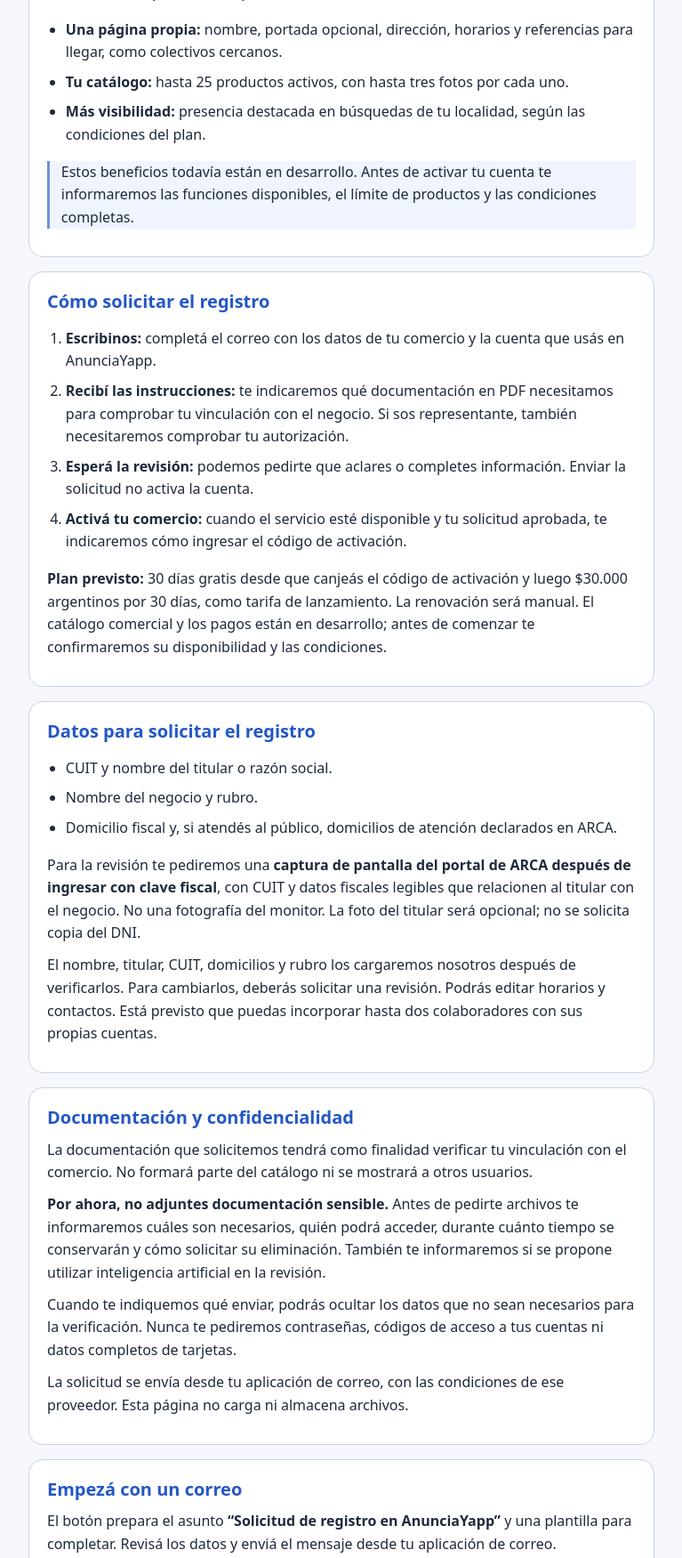
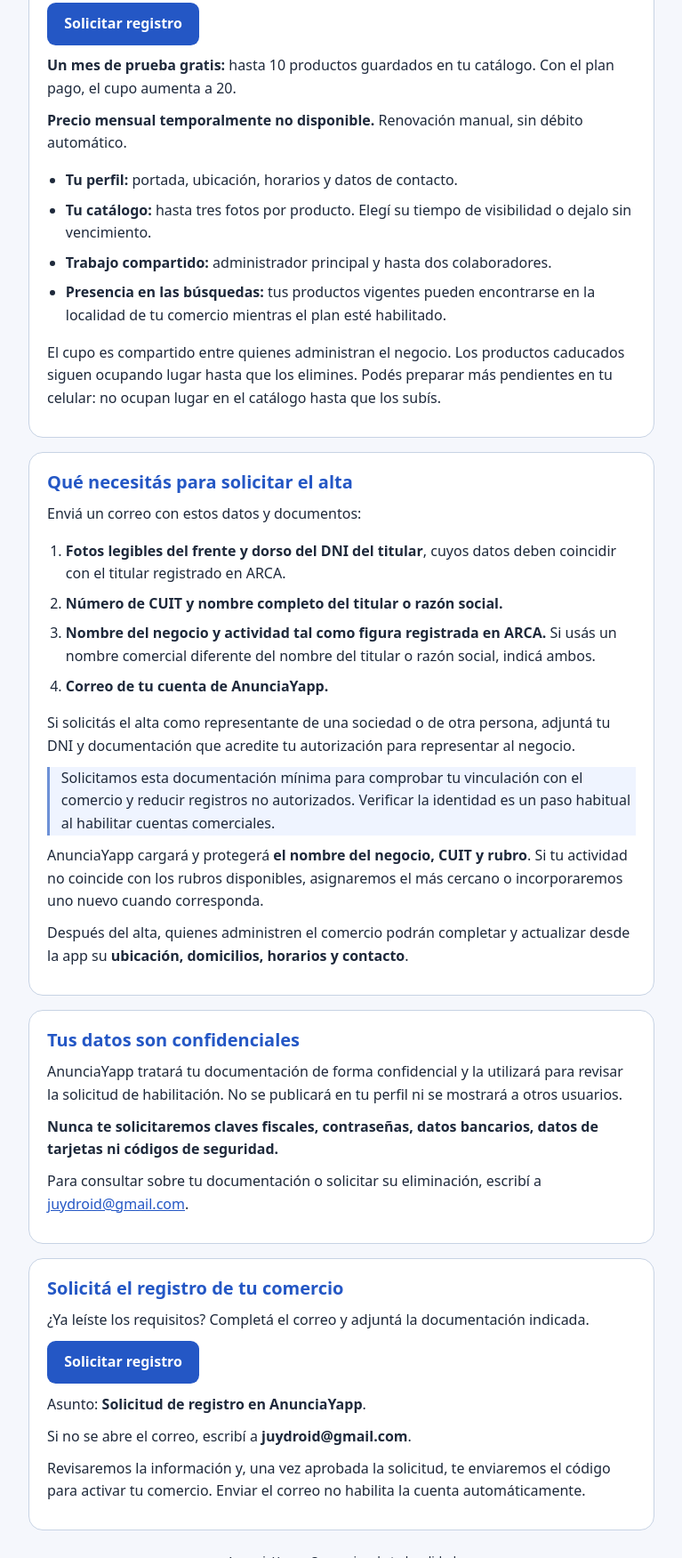
Before and after one commit to kitupi/kitupi.github.io, a plain HTML site: page comercios.html in a window 1280 px wide. Shown: the part 264-2015 px from the top of the page at 89% size, without its empty margins (256-1023 px from the left). Drawn offline with Linux system fonts and the light colour scheme; no server answers.

Commit message:
pre112: requisitos de registro, tarifa comercial dinámica y ubicación opcional al alta

```diff
--- /dev/null
+++ b/comercios-precio.js
@@ -0,0 +1,11 @@
+import {initializeApp} from "https://www.gstatic.com/firebasejs/11.0.2/firebase-app.js";
+import {getFirestore,doc,onSnapshot} from "https://www.gstatic.com/firebasejs/11.0.2/firebase-firestore.js";
+const app=initializeApp({apiKey:"AIzaSyCmyeFnhf-1nH8BWOh9zWSMq-0M5i2247o",authDomain:"abc5-93cb8.firebaseapp.com",projectId:"abc5-93cb8"});
+const salida=document.getElementById("precioMensual");
+const noDisponible=()=>{salida.textContent="Precio mensual temporalmente no disponible.";};
+// Una escucha del precio público, sin importes alternativos fijos.
+onSnapshot(doc(getFirestore(app),"Control","tarifa"),{includeMetadataChanges:true},snap=>{
+ const monto=snap.data()?.montocom;
+ if(snap.metadata.fromCache||!Number.isSafeInteger(monto)||monto<=0||monto>100000000){noDisponible();return;}
+ salida.textContent="Plan pago: "+new Intl.NumberFormat("es-AR",{style:"currency",currency:"ARS",maximumFractionDigits:0}).format(monto)+" por mes (pesos argentinos).";
+},noDisponible);
--- a/comercios.html
+++ b/comercios.html
@@ -26,51 +26,55 @@ footer{font-size:.85rem;text-align:center;padding:.5rem 0 1.5rem}
   </script>
   <link rel="stylesheet" href="/estilo-anunciayapp.css?v=90">
 </head>
+
 <body>
-<header><h1>Registrá tu comercio</h1><nav aria-label="Secciones"><a href="#propuesta">Propuesta</a><a href="#pasos">Registro</a><a href="#privacidad">Confidencialidad</a><a href="#solicitud">Contacto</a></nav></header>
+<header><h1>Registrá tu comercio</h1><nav aria-label="Secciones"><a href="#propuesta">Beneficios</a><a href="#requisitos">Requisitos</a><a href="#privacidad">Confidencialidad</a><a href="#solicitud">Solicitud</a></nav></header>
 <main>
 <section id="propuesta">
-<span class="badge">En preparación</span>
 <h2>Tu comercio, más cerca de tus clientes</h2>
-<p class="lead">Un espacio para comercios registrados en ARCA con domicilio fiscal, incluidos los que venden por internet.</p>
+<p>Un espacio para negocios registrados en ARCA.</p>
+<p class="note"><strong>Antes de solicitar el registro, leé los requisitos.</strong> Las solicitudes incompletas no serán admitidas.</p>
+<p><a class="cta" href="mailto:juydroid@gmail.com?subject=Solicitud%20de%20registro%20en%20AnunciaYapp&amp;body=Solicitud%20de%20registro%20en%20AnunciaYapp%0A%0ACorreo%20de%20mi%20cuenta%20de%20AnunciaYapp%3A%0ACUIT%3A%0ANombre%20completo%20del%20titular%20o%20raz%C3%B3n%20social%3A%0ANombre%20del%20negocio%3A%0AActividad%20registrada%20en%20ARCA%3A%0ASolicita%20el%20alta%3A%20titular%20/%20representante%20autorizado%0ANombre%20del%20representante%20%28si%20corresponde%29%3A%0A%0AAdjuntar%20fotos%20legibles%20del%20frente%20y%20dorso%20del%20DNI%20del%20titular%20o%20representante%20y%2C%20si%20corresponde%2C%20documentaci%C3%B3n%20que%20acredite%20la%20representaci%C3%B3n%20del%20negocio.%0A">Solicitar registro</a></p>
+<p><strong>Un mes de prueba gratis:</strong> hasta 10 productos guardados en tu catálogo. Con el plan pago, el cupo aumenta a 20.</p>
+<p><strong id="precioMensual" role="status">Precio mensual temporalmente no disponible.</strong> Renovación manual, sin débito automático.</p>
 <ul>
-<li><strong>Una página propia:</strong> nombre, portada opcional, dirección, horarios y referencias para llegar, como colectivos cercanos.</li>
-<li><strong>Tu catálogo:</strong> hasta 25 productos activos, con hasta tres fotos por cada uno.</li>
-<li><strong>Más visibilidad:</strong> presencia destacada en búsquedas de tu localidad, según las condiciones del plan.</li>
+<li><strong>Tu perfil:</strong> portada, ubicación, horarios y datos de contacto.</li>
+<li><strong>Tu catálogo:</strong> hasta tres fotos por producto. Elegí su tiempo de visibilidad o dejalo sin vencimiento.</li>
+<li><strong>Trabajo compartido:</strong> administrador principal y hasta dos colaboradores.</li>
+<li><strong>Presencia en las búsquedas:</strong> tus productos vigentes pueden encontrarse en la localidad de tu comercio mientras el plan esté habilitado.</li>
 </ul>
-<p class="note">Estos beneficios todavía están en desarrollo. Antes de activar tu cuenta te informaremos las funciones disponibles, el límite de productos y las condiciones completas.</p>
-</section>
-<section id="pasos">
-<h2>Cómo solicitar el registro</h2>
-<ol>
-<li><strong>Escribinos:</strong> completá el correo con los datos de tu comercio y la cuenta que usás en AnunciaYapp.</li>
-<li><strong>Recibí las instrucciones:</strong> te indicaremos qué documentación en PDF necesitamos para comprobar tu vinculación con el negocio. Si sos representante, también necesitaremos comprobar tu autorización.</li>
-<li><strong>Esperá la revisión:</strong> podemos pedirte que aclares o completes información. Enviar la solicitud no activa la cuenta.</li>
-<li><strong>Activá tu comercio:</strong> cuando el servicio esté disponible y tu solicitud aprobada, te indicaremos cómo ingresar el código de activación.</li>
-</ol>
-<p><strong>Plan previsto:</strong> 30 días gratis desde que canjeás el código de activación y luego $30.000 argentinos por 30 días, como tarifa de lanzamiento. La renovación será manual. El catálogo comercial y los pagos están en desarrollo; antes de comenzar te confirmaremos su disponibilidad y las condiciones.</p>
+<p>El cupo es compartido entre quienes administran el negocio. Los productos caducados siguen ocupando lugar hasta que los elimines. Podés preparar más pendientes en tu celular: no ocupan lugar en el catálogo hasta que los subís.</p>
 </section>
 <section id="requisitos">
-<h2>Datos para solicitar el registro</h2>
-<ul><li>CUIT y nombre del titular o razón social.</li><li>Nombre del negocio y rubro.</li><li>Domicilio fiscal y, si atendés al público, domicilios de atención declarados en ARCA.</li></ul>
-<p>Para la revisión te pediremos una <strong>captura de pantalla del portal de ARCA después de ingresar con clave fiscal</strong>, con CUIT y datos fiscales legibles que relacionen al titular con el negocio. No una fotografía del monitor. La foto del titular será opcional; no se solicita copia del DNI.</p>
-<p>El nombre, titular, CUIT, domicilios y rubro los cargaremos nosotros después de verificarlos. Para cambiarlos, deberás solicitar una revisión. Podrás editar horarios y contactos. Está previsto que puedas incorporar hasta dos colaboradores con sus propias cuentas.</p>
+<h2>Qué necesitás para solicitar el alta</h2>
+<p>Enviá un correo con estos datos y documentos:</p>
+<ol>
+<li><strong>Fotos legibles del frente y dorso del DNI del titular</strong>, cuyos datos deben coincidir con el titular registrado en ARCA.</li>
+<li><strong>Número de CUIT y nombre completo del titular o razón social.</strong></li>
+<li><strong>Nombre del negocio y actividad tal como figura registrada en ARCA.</strong> Si usás un nombre comercial diferente del nombre del titular o razón social, indicá ambos.</li>
+<li><strong>Correo de tu cuenta de AnunciaYapp.</strong></li>
+</ol>
+<p>Si solicitás el alta como representante de una sociedad o de otra persona, adjuntá tu DNI y documentación que acredite tu autorización para representar al negocio.</p>
+<p class="note">Solicitamos esta documentación mínima para comprobar tu vinculación con el comercio y reducir registros no autorizados. Verificar la identidad es un paso habitual al habilitar cuentas comerciales.</p>
+<p>AnunciaYapp cargará y protegerá <strong>el nombre del negocio, CUIT y rubro</strong>. Si tu actividad no coincide con los rubros disponibles, asignaremos el más cercano o incorporaremos uno nuevo cuando corresponda.</p>
+<p>Después del alta, quienes administren el comercio podrán completar y actualizar desde la app su <strong>ubicación, domicilios, horarios y contacto</strong>.</p>
 </section>
 <section id="privacidad">
-<h2>Documentación y confidencialidad</h2>
-<p>La documentación que solicitemos tendrá como finalidad verificar tu vinculación con el comercio. No formará parte del catálogo ni se mostrará a otros usuarios.</p>
-<p><strong>Por ahora, no adjuntes documentación sensible.</strong> Antes de pedirte archivos te informaremos cuáles son necesarios, quién podrá acceder, durante cuánto tiempo se conservarán y cómo solicitar su eliminación. También te informaremos si se propone utilizar inteligencia artificial en la revisión.</p>
-<p>Cuando te indiquemos qué enviar, podrás ocultar los datos que no sean necesarios para la verificación. Nunca te pediremos contraseñas, códigos de acceso a tus cuentas ni datos completos de tarjetas.</p>
-<p>La solicitud se envía desde tu aplicación de correo, con las condiciones de ese proveedor. Esta página no carga ni almacena archivos.</p>
+<h2>Tus datos son confidenciales</h2>
+<p>AnunciaYapp tratará tu documentación de forma confidencial y la utilizará para revisar la solicitud de habilitación. No se publicará en tu perfil ni se mostrará a otros usuarios.</p>
+<p><strong>Nunca te solicitaremos claves fiscales, contraseñas, datos bancarios, datos de tarjetas ni códigos de seguridad.</strong></p>
+<p>Para consultar sobre tu documentación o solicitar su eliminación, escribí a <a href="mailto:juydroid@gmail.com">juydroid@gmail.com</a>.</p>
 </section>
 <section id="solicitud">
-<h2>Empezá con un correo</h2>
-<p>El botón prepara el asunto <strong>“Solicitud de registro en AnunciaYapp”</strong> y una plantilla para completar. Revisá los datos y enviá el mensaje desde tu aplicación de correo.</p>
-<p><a class="cta" href="mailto:juydroid@gmail.com?subject=Solicitud%20de%20registro%20en%20AnunciaYapp&amp;body=Solicitud%20de%20registro%20en%20AnunciaYapp%0A%0ACUIT%3A%0ATitular%20o%20raz%C3%B3n%20social%3A%0ANombre%20del%20negocio%3A%0ARubro%3A%0ADomicilio%20fiscal%20y%20domicilios%20de%20atenci%C3%B3n%20declarados%20en%20ARCA%3A%0ALocalidad%3A%0ARelaci%C3%B3n%20con%20el%20comercio%20%28titular%20o%20representante%29%3A%0A%0ASolicito%20las%20instrucciones%20de%20verificaci%C3%B3n%20y%20la%20informaci%C3%B3n%20de%20privacidad%20antes%20de%20adjuntar%20la%20captura%20del%20portal%20de%20ARCA%20y%2C%20si%20lo%20deseo%2C%20la%20foto%20del%20titular.%0A">Solicitar registro</a></p>
-<p>Si no se abre el correo, escribí a <strong>juydroid@gmail.com</strong> con ese asunto.</p>
-<p>Usá, preferentemente, el correo de tu cuenta de AnunciaYapp. No adjuntes documentos hasta recibir las instrucciones.</p>
+<h2>Solicitá el registro de tu comercio</h2>
+<p>¿Ya leíste los requisitos? Completá el correo y adjuntá la documentación indicada.</p>
+<p><a class="cta" href="mailto:juydroid@gmail.com?subject=Solicitud%20de%20registro%20en%20AnunciaYapp&amp;body=Solicitud%20de%20registro%20en%20AnunciaYapp%0A%0ACorreo%20de%20mi%20cuenta%20de%20AnunciaYapp%3A%0ACUIT%3A%0ANombre%20completo%20del%20titular%20o%20raz%C3%B3n%20social%3A%0ANombre%20del%20negocio%3A%0AActividad%20registrada%20en%20ARCA%3A%0ASolicita%20el%20alta%3A%20titular%20/%20representante%20autorizado%0ANombre%20del%20representante%20%28si%20corresponde%29%3A%0A%0AAdjuntar%20fotos%20legibles%20del%20frente%20y%20dorso%20del%20DNI%20del%20titular%20o%20representante%20y%2C%20si%20corresponde%2C%20documentaci%C3%B3n%20que%20acredite%20la%20representaci%C3%B3n%20del%20negocio.%0A">Solicitar registro</a></p>
+<p>Asunto: <strong>Solicitud de registro en AnunciaYapp</strong>.</p>
+<p>Si no se abre el correo, escribí a <strong>juydroid@gmail.com</strong>.</p>
+<p>Revisaremos la información y, una vez aprobada la solicitud, te enviaremos el código para activar tu comercio. Enviar el correo no habilita la cuenta automáticamente.</p>
 </section>
 <footer>AnunciaYapp · Comercios de tu localidad</footer>
 </main>
+<script type="module" src="comercios-precio.js?v=112"></script>
 </body>
 </html>
--- a/panel-comercios.js
+++ b/panel-comercios.js
@@ -3,7 +3,7 @@ import {
   cargarSelectores,
   datosSeleccionados,
   mostrarSeleccion,
-} from "./selectores-comercios.js?v=80";
+} from "./selectores-comercios.js?v=112";
 import { initializeApp } from "https://www.gstatic.com/firebasejs/11.0.2/firebase-app.js";
 import {
   getAuth,
@@ -96,8 +96,7 @@ async function ejecutar(fn, informarError = mensaje) {
 }
 function datos(form) {
   const d = Object.fromEntries(new FormData(form));
-  if (d.domicilios)
-    d.domicilios = d.domicilios
+  d.domicilios = (d.domicilios || "")
       .split("\n")
       .map((s) => s.trim())
       .filter(Boolean);
--- a/selectores-comercios.js
+++ b/selectores-comercios.js
@@ -9,7 +9,7 @@ export function prepararSelectores(){
    const lista=document.createElement('datalist');lista.id=`${id}-${nombre}-opciones`;input.setAttribute('list',lista.id);input.after(lista);
    const actualizar=()=>{input.setCustomValidity('');const opciones=nombre==='localidad'?sugerir(indice,input.value).map(l=>l.etiqueta):rubros.filter(r=>normalizar(r).includes(normalizar(input.value)));lista.replaceChildren(...opciones.map(v=>{const o=document.createElement('option');o.value=v;return o;}));};
    input.addEventListener('input',actualizar);input.addEventListener('focus',actualizar);
-   input.addEventListener('change',()=>{const ok=nombre==='localidad'?resolver(indice,input.value):rubros.includes(input.value);input.setCustomValidity(ok?'':`Elegí ${nombre==='localidad'?'una localidad':'un rubro'} de las sugerencias`);});
+   input.addEventListener('change',()=>{const ok=nombre==='localidad'?(!input.value.trim()||resolver(indice,input.value)):rubros.includes(input.value);input.setCustomValidity(ok?'':`Elegí ${nombre==='localidad'?'una localidad':'un rubro'} de las sugerencias`);});
    controles.push({input,actualizar});
   }
  }
@@ -21,9 +21,9 @@ export async function cargarSelectores(app){
 }
 export function datosSeleccionados(form){
  const l=resolver(indice,form.elements.localidad.value),r=form.elements.rubro.value;
- if(!l){form.elements.localidad.setCustomValidity('Elegí una localidad de las sugerencias');form.elements.localidad.reportValidity();throw Error('Seleccioná una localidad válida');}
+ if(!l&&form.elements.localidad.value.trim()){form.elements.localidad.setCustomValidity('Elegí una localidad de las sugerencias');form.elements.localidad.reportValidity();throw Error('Seleccioná una localidad válida');}
  if(!rubros.includes(r)){form.elements.rubro.setCustomValidity('Elegí un rubro de las sugerencias');form.elements.rubro.reportValidity();throw Error('Seleccioná un rubro válido');}
- return {localidadId:l.id,localidad:l.nombre,rubro:r};
+ return {localidadId:l?.id||'',localidad:l?.nombre||'',rubro:r};
 }
 export function mostrarSeleccion(form,comercio){
  const l=indice.find(l=>l.id===comercio.localidadId);
```
Also changed, not shown: panel-comercios.html (+3 -3 lines), 2 other files.
